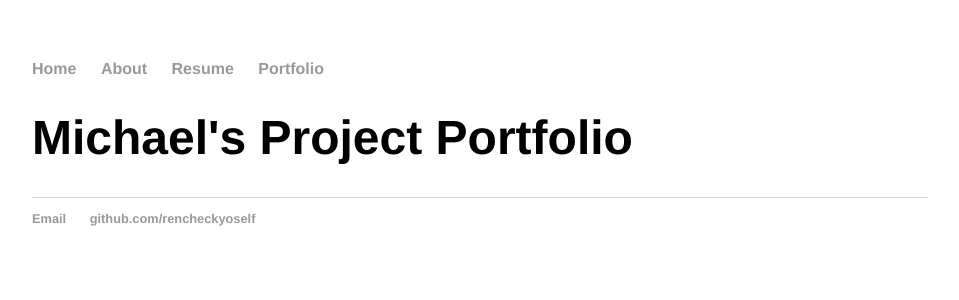
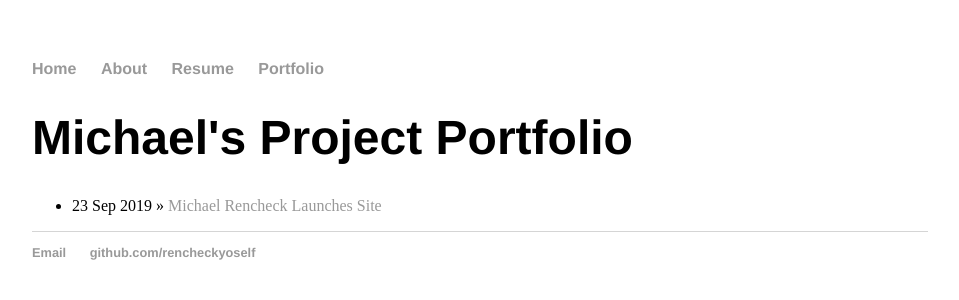
Before and after one commit to rencheckyoself/rencheckyoself.github.io, a Jekyll site: the page built from portfolio/index.html, in a window 1280 px wide. Shown: the top 300 px of the page, without its empty margins (160-1119 px from the left). Built offline with Jekyll 4.4.1, drawn with Linux system fonts in a browser that asks for light colours.

Commit message:
Successfully completed relevant steps to the tutorial

```diff
--- a/_projects/2019-09-23-hello-world.md
+++ b/_posts/2019-09-23-project-1.md
@@ -1,6 +1,6 @@
 ---
 layout: project
-title: "Hank Quinlan, Horrible Cop, Launches Site"
+title: "Michael Rencheck Launches Site"
 date: 2019-09-23
 ---
 
--- a/portfolio/index.html
+++ b/portfolio/index.html
@@ -3,9 +3,9 @@ layout: default
 title: Michael's Project Portfolio
 ---
 	<h1>{{ page.title }}</h1>
-	<ul class="projects">
+	<ul class="project">
 
-	  {% for project in site.projects %}
+	  {% for project in site.posts %}
 	    <li><span>{{ project.date | date_to_string }}</span> » <a href="{{ project.url }}" title="{{ project.title }}">{{ project.title }}</a></li>
 	  {% endfor %}
 	</ul>
```
Also changed, not shown: 1 other file.
